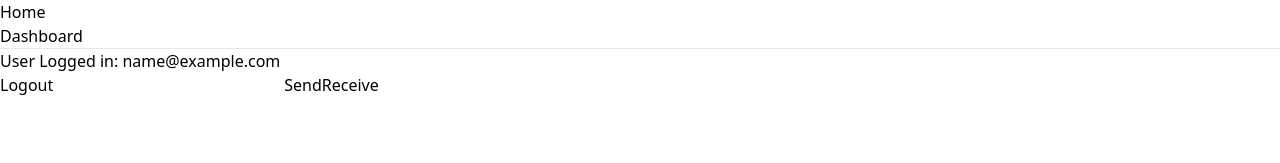
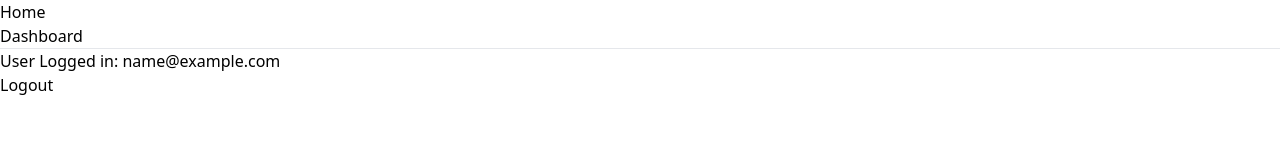
Before and after one commit to cedricmarcelino/slack-app, a React (Create React App) app: page /dashboard in a window 1280 px wide. Shown: the top 163 px of the page. Built offline with nearby package versions, Linux system fonts and the light colour scheme; sample sign-in values are in the browser's storage.

Commit message:
removed changes in Dashboard

```diff
--- a/src/js/Dashboard.js
+++ b/src/js/Dashboard.js
@@ -4,64 +4,11 @@ import { useHistory, Redirect } from "react-router"
 function Dashboard (props) {
     const {currentUser, setCurrentUser} = props
     let history = useHistory()
-    const sendInput = useRef("")
 
     function onLogout(){
         history.push("/")
         setCurrentUser({})
     }
-
-
-    async function onSendMessage(event){
-        event.preventDefault()
-        let message = sendInput.current.value
-
-        let body = {
-            "receiver_id": 1275,
-            "receiver_class": "User",
-            "body": message
-        }
-        let url = "http://206.189.91.54/api/v1/messages"
-        let headerData = currentUser.headers
-        const data = await fetch(url,
-        {method: "POST",
-        headers: {
-          'Content-Type': 'application/json',
-          "access-token": headerData["access-token"],
-          "client": headerData["client"],
-          "expiry": headerData["expiry"],
-          "uid": headerData["uid"]
-          },
-        mode:"cors",
-          body: JSON.stringify(body)})
-        let userData = await data.json()
-        console.log(userData)
-    }
-
-    async function onReceiveMessages(event){
-        event.preventDefault()
-
-        let body = {
-            "receiver_id": 1275,
-            "receiver_class": "User",
-        }
-        let url = "http://206.189.91.54/api/v1/messages?" +`receiver_id=${1275}&receiver_class=User`
-        let headerData = currentUser.headers
-        const data = await fetch(url,
-        {method: "GET",
-        headers: {
-          'Content-Type': 'application/json',
-          "access-token": headerData["access-token"],
-          "client": headerData["client"],
-          "expiry": headerData["expiry"],
-          "uid": headerData["uid"]
-          },
-        mode:"cors"})
-        let userData = await data.json()
-        console.log(userData)
-    }
-
-
 
     if(Object.keys(currentUser).length === 0) {
         return <Redirect to="/"/>
@@ -70,10 +17,6 @@ function Dashboard (props) {
             <div>
                 <h1>User Logged in: {currentUser.data.email}</h1>
                 <button onClick={onLogout}>Logout</button>
-                <input type="text" ref={sendInput}></input>
-                <button onClick={onSendMessage}>Send</button>
-                <button onClick={onReceiveMessages}>Receive</button>
-
             </div>
         )
     }
```
